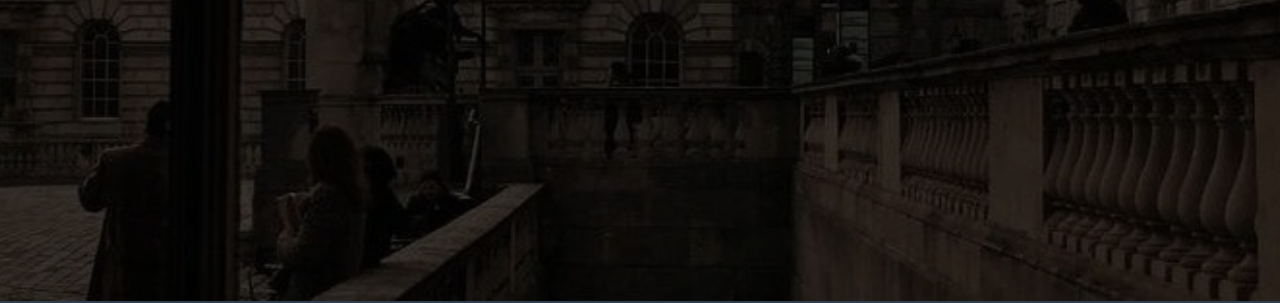
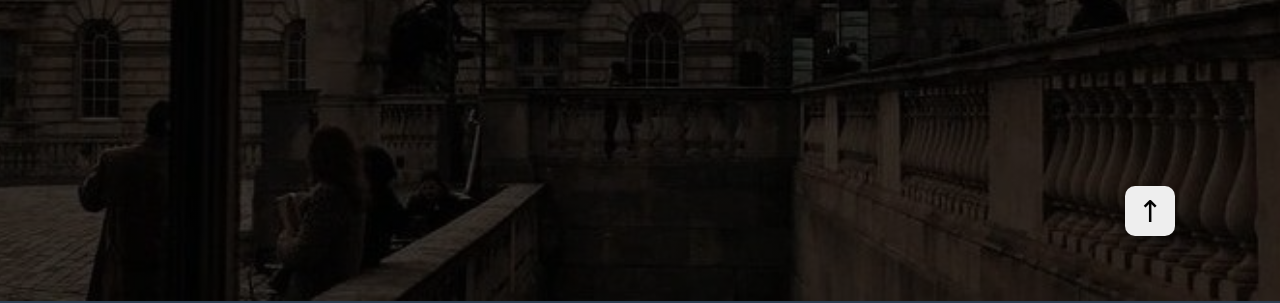
Before and after one commit to pepeng28/WebsitePertama, a plain HTML site: page index.html in a window 1280 px wide. Shown: the part 499-802 px from the top of the page. Drawn offline with nearby package versions, Linux system fonts and the light colour scheme; a web font is replaced by a local one.

Commit message:
Update nih

```diff
--- a/dist/CSS/style.css
+++ b/dist/CSS/style.css
@@ -12,8 +12,7 @@ header {
     width: 100%;
     /* mengukur supaya kotak bisa di atur sesuka nya ukuran nya */
     height: 100vh;
-  background-image:
-    linear-gradient(rgba(0, 0, 0, 0.6), rgba(0, 0, 0, 0.6)),
+    background-image: linear-gradient(rgba(0, 0, 0, 0.6), rgba(0, 0, 0, 0.6)),
         url(../../img/22e.jpeg);
     /* untuk background besar se layar */
     background-size: cover;
@@ -271,6 +270,32 @@ footer p {
     text-align: center;
     color: #bdc3c7;
 }
+
+
+.atas {
+    position: fixed;
+    bottom: 60px;
+    right: 100px;
+}
+
+.tombol {
+    width: 50px;
+    height: 50px;
+    font-size: 30px;
+    border: none;
+    background-color: #eee;
+    border-radius: 10px;
+    margin: 5px;
+    user-select: none;
+    display: flex;
+    align-items: center;
+    justify-content: center;
+    box-shadow: 0 4px 10px rgba(0, 0, 0, 0.2);
+    /* untuk menghilangkan garis di link */
+    text-decoration: none;
+    color: black;
+}
+
 @media screen and (max-width: 1360px) {
     .about .box-about .box:nth-child(1) h1 {
         font-size: 40px;
@@ -445,6 +470,12 @@ footer p {
         object-fit: cover;
         margin: 20px;
     }
+
+    .atas {
+        position: fixed;
+        bottom: 26px;
+        right: 26px;
+    }
 }
 
 @media screen and (max-width: 768px) {
--- a/index.html
+++ b/index.html
@@ -72,7 +72,7 @@
             <!-- hero -->
             <div class="hero">
                 <h1 class="animate__animated animate__backInUp">
-                  judul artikel pertama
+                    judul artikel pertama
                 </h1>
             </div>
             <!-- hero -->
@@ -252,7 +252,9 @@
                 </div>
             </section>
             <!-- contact -->
-
+            <div class="atas">
+                <a href="#home" class="tombol">↑</a>
+            </div>
             <!-- footer -->
             <footer>
                 <p>&copy;belajar coding</p>
```
Lines whose indentation alone changed are shown as unchanged.
